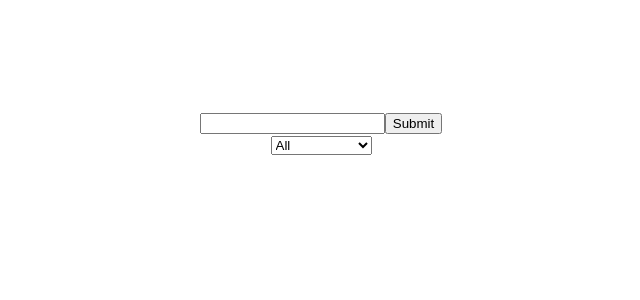
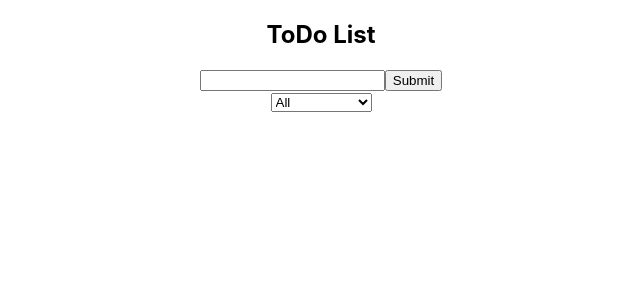
Before and after one commit to Methujan/ToDoAppWithReact, a React (Create React App) app: page / in a window 1280 px wide. Shown: the top 300 px of the page, without its empty margins (319-959 px from the left). Built offline with nearby package versions, Linux system fonts and the light colour scheme.

Commit message:
add dynamic typing for search bar

```diff
--- a/src/App.js
+++ b/src/App.js
@@ -7,10 +7,8 @@ function App() {
   const [inputText, setInputText] = useState("");
   return (
     <div className="App">
-      <header className="App-header">
-        <h2>ToDo List</h2>
-      </header>
-      <Form />
+      <h2>ToDo List {inputText}</h2>
+      <Form setInputText={setInputText} />
       <TodoList />
     </div>
   );
--- a/src/components/Form.js
+++ b/src/components/Form.js
@@ -1,12 +1,18 @@
 import React from "react";
 
-function Form() {
+function Form({ setInputText }) {
   function inputTextHandler(input) {
-    console.log(input);
+    console.log(input.target.value);
+    setInputText(input.target.value);
   }
+
   return (
     <form>
-      <input type="text" className="todo-input"></input>
+      <input
+        onChange={inputTextHandler}
+        type="text"
+        className="todo-input"
+      ></input>
       <button className="todo-button" type="submit">
         Submit
       </button>
```
